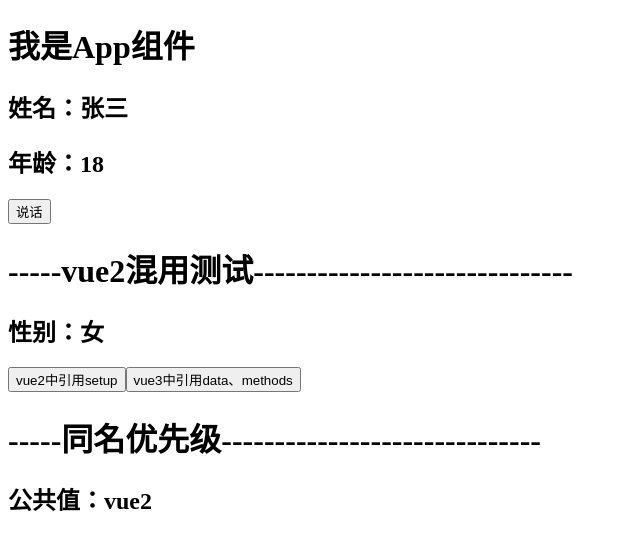
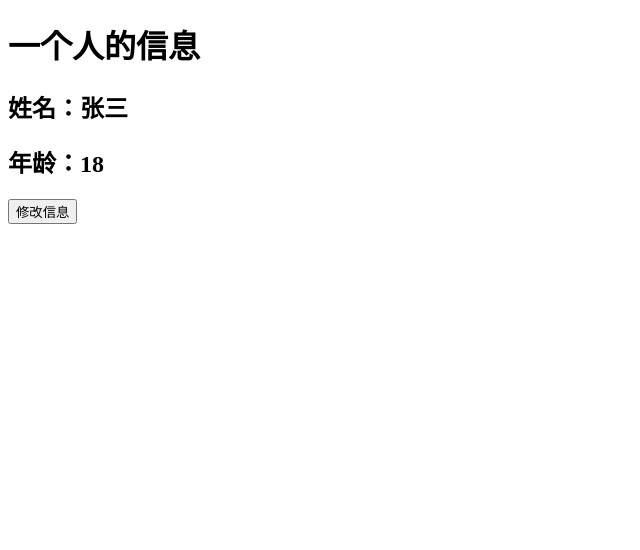
Before and after one commit to bulubulugaga/learnVue3, a Vue app: page / in a window 1280 px wide. Shown: the top 550 px of the page, without its empty margins (0-640 px from the left). Built offline with nearby package versions, Linux system fonts and the light colour scheme.

Commit message:
ref的简单使用

```diff
--- a/src/App.vue
+++ b/src/App.vue
@@ -1,71 +1,29 @@
 <template>
-  <h1>我是App组件</h1>
+  <h1>一个人的信息</h1>
   <h2>姓名：{{ name }}</h2>
   <h2>年龄：{{ age }}</h2>
-  <button @click="sayHello">说话</button>
-
-  <h1>-----vue2混用测试------------------------------</h1>
-  <h2>性别：{{ sex }}</h2>
-  <button @click="test1">vue2中引用setup</button>
-  <button @click="test2">vue3中引用data、methods</button>
-
-  <h1>-----同名优先级------------------------------</h1>
-  <h2>公共值：{{ common }}</h2>
+  <button @click="changeInfo">修改信息</button>
 </template>
 
 <script>
-// setup返回渲染函数时需引入
-import { h } from 'vue'
+import { ref } from 'vue'
 export default {
   name: 'App',
   // 此处只是测试setup，暂时不考虑响应式问题
   setup() {
-    // 数据
-    const name = '张三';
-    let age = 18;
+    let name = ref('张三');
+    let age = ref(18);
 
-    // 方法
-    function sayHello() {
-      age = 20;
-      console.log(`我叫${name}，今年${age}岁，你好啊~`);  //打印20，但页面还是18
+    function changeInfo() {
+      name.value = '李四';
+      age.value = 48;
+      console.log(name, age);
     }
 
-    function test2() {
-      console.log(this.sex);  // undefined
-      console.log(this.name);
-      console.log(this.test1);  // undefined
-    }
-
-    let common = 'vue3';
-
-    // 返回
     return {
       name,
       age,
-      sayHello,
-      test2,
-
-      common
-    }
-
-    // 返回渲染函数
-    // return () => h('h1', '以渲染函数为主');
-  },
-
-  // 测试vue2
-  data() {
-    return {
-      sex: '女',
-
-      common: 'vue2'
-    }
-  },
-  methods: {
-    test1() {
-      console.log(this.sex);
-      console.log(this.name);
-      console.log(this.age);
-      console.log(this.sayHello);
+      changeInfo
     }
   }
 }
```
